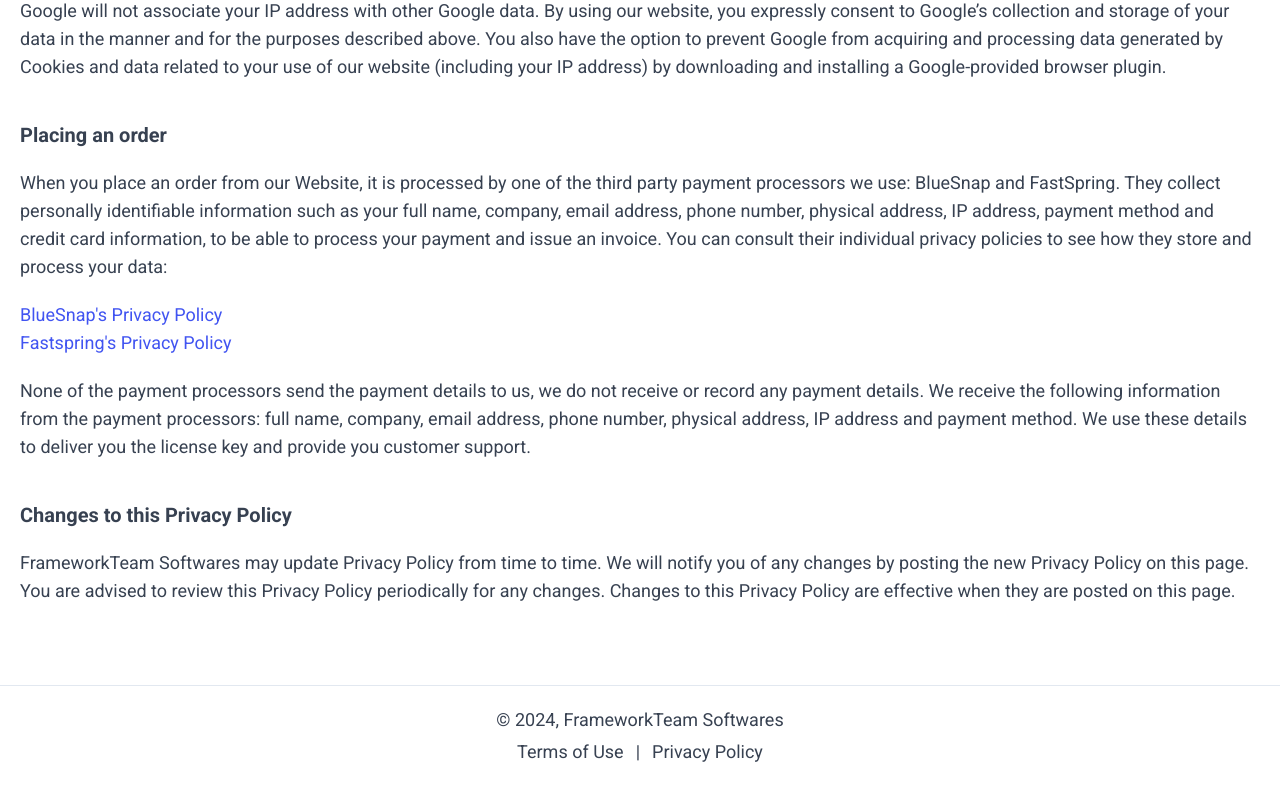
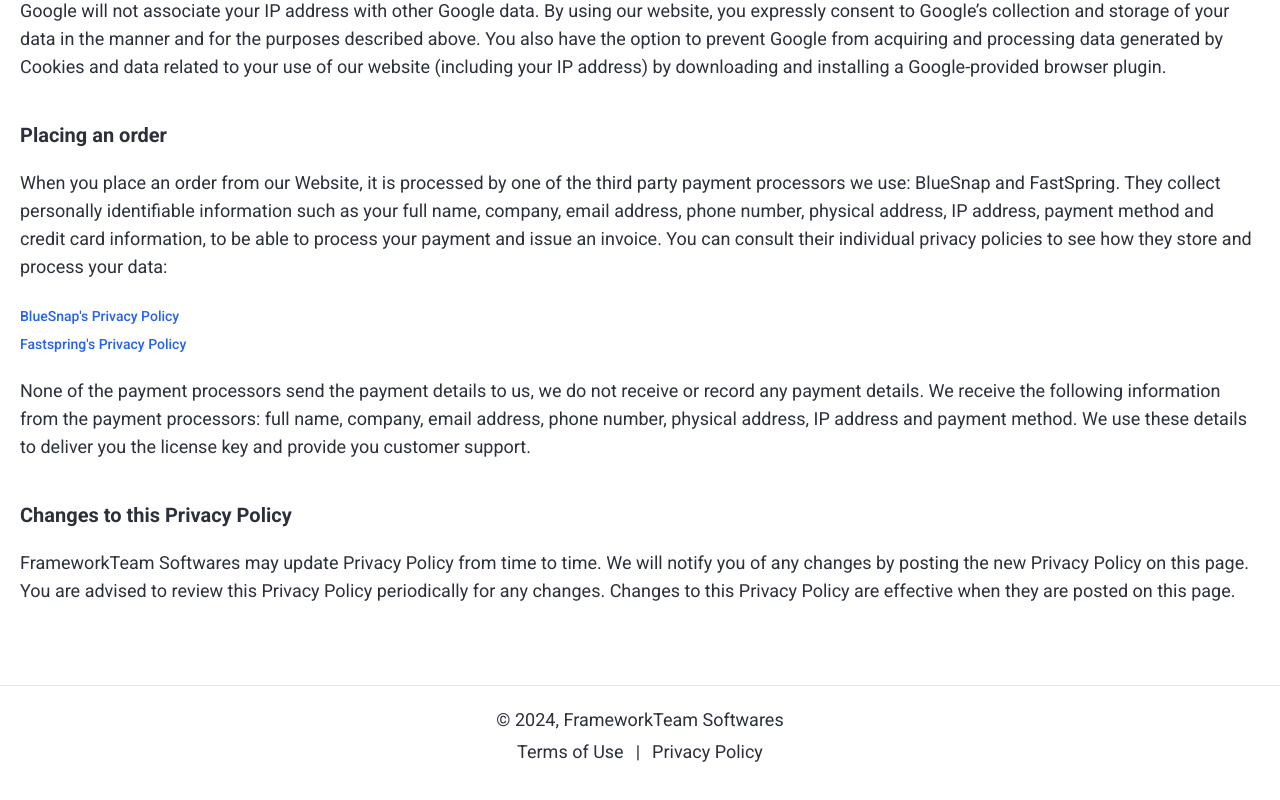
Before and after one commit to ChauhanJaved/frameworkteam, a Next.js app: page /privacy-policy in a window 1280 px wide. Shown: the part 1458-2258 px from the top of the page. Built offline with nearby package versions, Linux system fonts and the light colour scheme.

Commit message:
Refector code

```diff
--- a/src/app/layout.tsx
+++ b/src/app/layout.tsx
@@ -34,10 +34,8 @@
   children: React.ReactNode;
 }>) {
   return (
-    <html lang="en">
-      <body
-        className={`${roboto.className} text-base text-gray-700 dark:text-gray-300 lg:text-lg`}
-      >
+    <html lang="en" className="scroll-smooth" suppressHydrationWarning>
+      <body className={`${roboto.className} text-base lg:text-lg`}>
         <ThemeProvider
           attribute="class"
           defaultTheme="system"
--- a/src/app/privacy-policy/page.tsx
+++ b/src/app/privacy-policy/page.tsx
@@ -14,6 +14,7 @@
   BreadcrumbSeparator,
 } from "@/components/ui/breadcrumb";
 import BreadcrumbNextLink from "@/components/breadcrumb-next-link";
+import { Button } from "@/components/ui/button";
 
 const pageName = "Privacy Policy";
 
@@ -155,16 +156,16 @@
           <Link
             href={"https://home.bluesnap.com/privacy-policy/"}
             target="_blank"
-            className="mt-5 text-blue-ultramarine hover:opacity-90 active:opacity-90"
+            className="mt-5"
           >
-            BlueSnap&#39;s Privacy Policy
+            <Button variant={"link"} className="h-auto lg:px-0 lg:py-0">
+              BlueSnap&#39;s Privacy Policy
+            </Button>
           </Link>
-          <Link
-            href={"https://fastspring.com/privacy/"}
-            target="_blank"
-            className="text-blue-ultramarine hover:opacity-90 active:opacity-90"
-          >
-            Fastspring&#39;s Privacy Policy
+          <Link href={"https://fastspring.com/privacy/"} target="_blank">
+            <Button variant={"link"} className="h-auto lg:px-0 lg:py-0">
+              Fastspring&#39;s Privacy Policy
+            </Button>
           </Link>
           <p className="mt-5">
             {" "}
--- a/src/components/contact.tsx
+++ b/src/components/contact.tsx
@@ -19,7 +19,7 @@
   return (
     <section
       id={HeaderNavItems.Contact}
-      className="container scroll-m-20 px-5 pt-10 text-gray-700 dark:text-gray-300 lg:px-10 lg:pt-20 xl:max-w-screen-xl"
+      className="container scroll-m-20 px-5 pt-10 lg:px-10 lg:pt-20 xl:max-w-screen-xl"
     >
       <SectionHeader
         caption="Contact Us"
--- a/src/components/footer.tsx
+++ b/src/components/footer.tsx
@@ -8,7 +8,7 @@
 
 export default function Footer(props: PropsFooter) {
   return (
-    <footer className="mt-10 border-t text-gray-700 dark:text-gray-300">
+    <footer className="mt-10 border-t">
       <div className="mx-5 mb-16 mt-5 flex flex-col items-center gap-1 text-center sm:mx-7 md:mx-9 lg:mx-11">
         <p>
           © {props.copyrightYear}
--- a/src/components/hero.tsx
+++ b/src/components/hero.tsx
@@ -41,7 +41,7 @@
         <div className="flex flex-col bg-transparent pb-7 pt-5 md:w-1/2 md:items-start md:pb-0 md:pt-0">
           {/* Hero Title */}
           <h2
-            className={`${nunito.className} bg-transparent text-3xl font-bold text-blue-dark-imperial dark:text-gray-300 md:text-4xl lg:text-5xl`}
+            className={`${nunito.className} bg-transparent text-3xl font-bold text-blue-dark-imperial dark:text-foreground md:text-4xl lg:text-5xl`}
           >
             {heroTitle}
           </h2>
--- a/src/components/scroll-top.tsx
+++ b/src/components/scroll-top.tsx
@@ -21,7 +21,7 @@
     if (home) {
       setActiveSection(HeaderNavItems.Home);
     }
-    window.scrollTo({ top: 0, behavior: "instant" });
+    window.scrollTo({ top: 0, behavior: "smooth" });
   };
 
   useEffect(() => {
--- a/src/components/section-header.tsx
+++ b/src/components/section-header.tsx
@@ -1,5 +1,5 @@
 //External imports
-import { poppins, raleway } from "@/lib/font";
+import { poppins } from "@/lib/font";
 import React from "react";
 //Internal imports
 
@@ -16,7 +16,7 @@
       {React.createElement(
         Element,
         {
-          className: `${Element === "h1" ? "text-4xl font-bold tracking-tight lg:text-5xl" : "text-3xl font-semibold tracking-tight"} flex flex-col items-center text-center  ${poppins.className} text-blue-dark-imperial dark:text-gray-300`,
+          className: `${Element === "h1" ? "text-4xl font-bold tracking-tight lg:text-5xl" : "text-3xl font-semibold tracking-tight"} flex flex-col items-center text-center  ${poppins.className} text-blue-dark-imperial dark:text-foreground`,
         },
         <>
           {props.caption[0].toUpperCase() + props.caption.slice(1)}
--- a/tailwind.config.ts
+++ b/tailwind.config.ts
@@ -26,17 +26,6 @@
       },
       colors: {
         "blue-dark-imperial": "#012970", // Dark Imperial Blue
-        "blue-ultramarine": "#4154F1", // Ultramarine Blue
-        "white-snow": "#f7f7f7", // Use for page backgrounds
-        "black-900": "#1a1a1a", // WCAG-compliant
-        "black-800": "#333333", // WCAG-compliant
-        "black-700": "#4d4d4d", // WCAG-compliant
-        "black-600": "#666666", // WCAG-compliant for large text
-        "black-500": "#808080", // Use sparingly for less important text
-        "black-400": "#999999", // Not recommended for body text
-        "black-300": "#b3b3b3", // Not recommended for body text
-        "black-200": "#cccccc", // Use for very subtle text
-        "black-100": "#e6e6e6", // Use for background or non-essential
         border: "hsl(var(--border))",
         input: "hsl(var(--input))",
         ring: "hsl(var(--ring))",
```
Also changed, not shown: src/lib/font.ts (+0 -9 lines).
